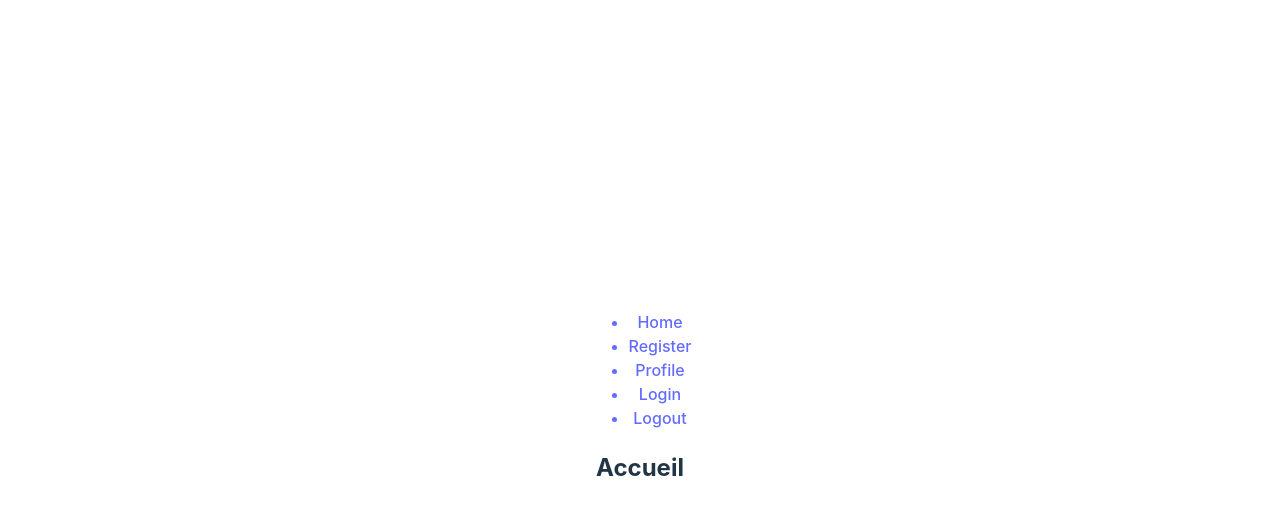
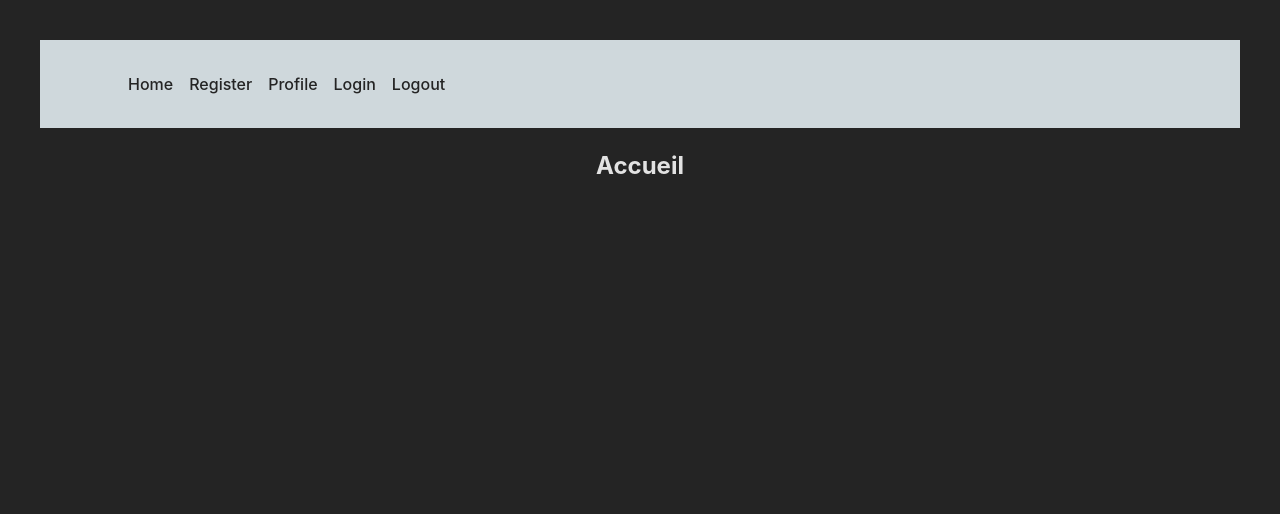
Before and after one commit to Djo-75/THP_S6J4_SocialNetwork, a React (Vite) app: page / in a window 1280 px wide. Shown: the top 514 px of the page. Built offline with nearby package versions, Linux system fonts and the light colour scheme.

Commit message:
css properties

```diff
--- a/src/Navbar/Navbar.jsx
+++ b/src/Navbar/Navbar.jsx
@@ -5,7 +5,7 @@ const Navbar = () => {
     return (
         <div className='navbar'>
             <nav>
-                <ul className='nav-elements'>
+                <ul>
                     <NavLink to="/">
                         <li>Home</li>
                     </NavLink>
--- a/src/index.css
+++ b/src/index.css
@@ -16,19 +16,11 @@
 
 a {
   font-weight: 500;
-  color: #646cff;
+  color: #242424;
   text-decoration: inherit;
 }
 a:hover {
-  color: #535bf2;
-}
-
-body {
-  margin: 0;
-  display: flex;
-  place-items: center;
-  min-width: 320px;
-  min-height: 100vh;
+  color: #43444f;
 }
 
 h1 {
@@ -36,34 +28,18 @@ h1 {
   line-height: 1.1;
 }
 
-button {
-  border-radius: 8px;
-  border: 1px solid transparent;
-  padding: 0.6em 1.2em;
-  font-size: 1em;
-  font-weight: 500;
-  font-family: inherit;
-  background-color: #1a1a1a;
-  cursor: pointer;
-  transition: border-color 0.25s;
-}
-button:hover {
-  border-color: #646cff;
-}
-button:focus,
-button:focus-visible {
-  outline: 4px auto -webkit-focus-ring-color;
+nav {
+  display: flex; /* 1 */
+  justify-content: space-between; /* 2 */
+  padding: 1rem 2rem; /* 3 */
+  background: #cfd8dc; /* 4 */
 }
 
-@media (prefers-color-scheme: light) {
-  :root {
-    color: #213547;
-    background-color: #ffffff;
-  }
-  a:hover {
-    color: #747bff;
-  }
-  button {
-    background-color: #f9f9f9;
-  }
+nav ul {
+  display: flex; /* 5 */
+  list-style: none; /* 6 */
 }
+
+nav li {
+  padding-left: 1rem; /* 7! */
+}
```
